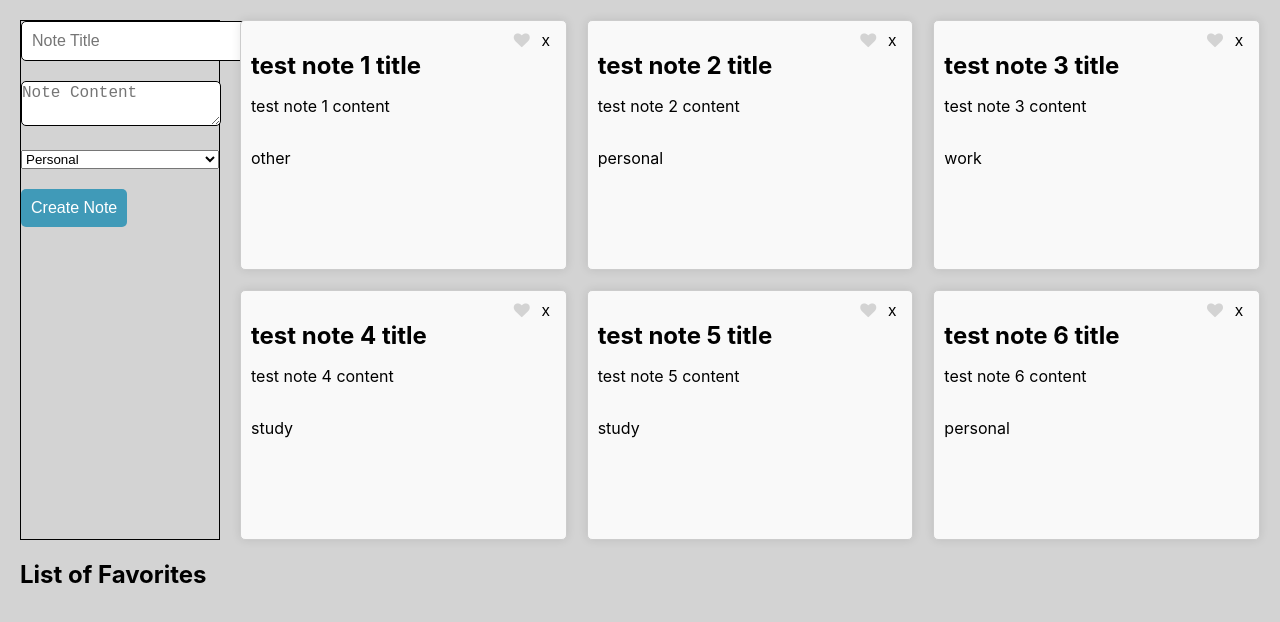
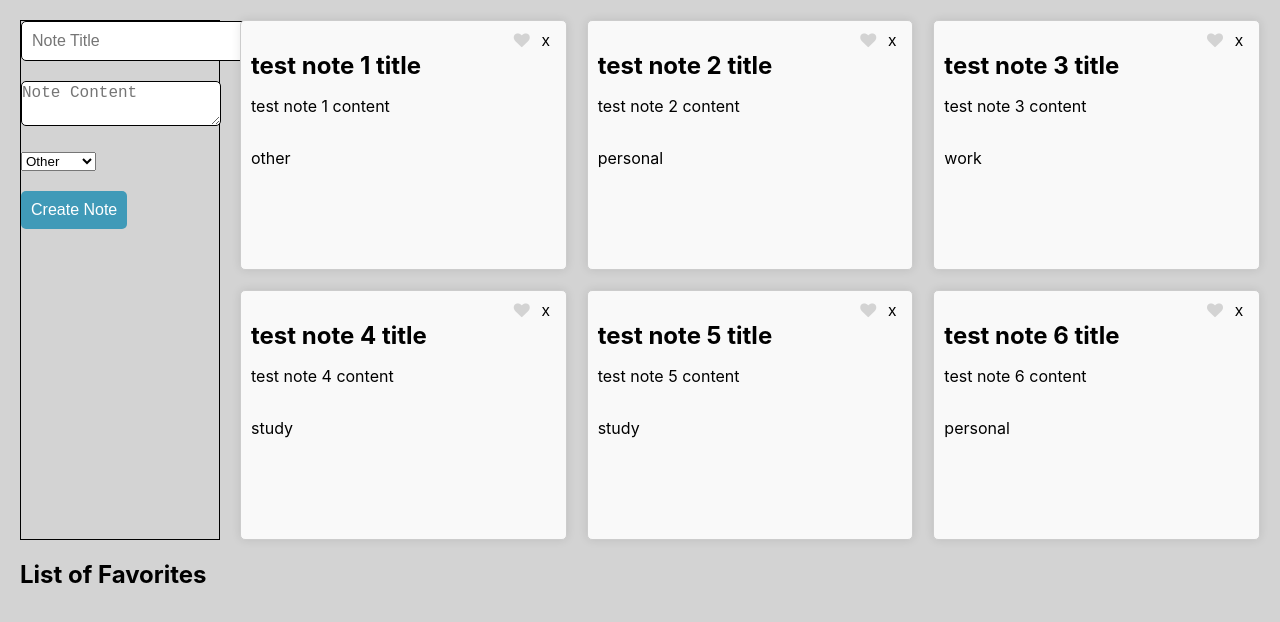
Before and after one commit to ShengqiWu2004/CSE110-Labs, a React (Create React App) app in the folder my-app/: page / in a window 1280 px wide. Shown: the top 622 px of the page. Built offline with nearby package versions, Linux system fonts and the light colour scheme.

Commit message:
Lab 2 Done

```diff
--- a/my-app/src/App.tsx
+++ b/my-app/src/App.tsx
@@ -6,6 +6,7 @@ import {ClickCounter} from "./heartButton"
 import 'font-awesome/css/font-awesome.min.css' // For the Heart Button
 function App() {
   const [notes,setNotes] = useState(dummyNotesList) ;
+  const [noteCount, setNoteCount] = useState(7);
   const handleLikeClick = (noteId: number) => {
     // flip favorate
     setNotes(notes =>
@@ -14,27 +15,64 @@ function App() {
       )
     );
   };
+  const handleDeleteClick = (noteId: number) => {
+    // flip favorate
+    setNotes(notes =>
+      notes.filter(note =>
+        note.id != noteId
+      )
+    );
+  };
   const initialNote = {
     id: -1,
     title: "",
     content: "",
     label: Label.other,
+    favorite: false,
   };
  const [createNote, setCreateNote] = useState(initialNote);
+ const createNoteHandler=(e:React.FormEvent)=>{
+  e.preventDefault();
+  setNoteCount(noteCount+1);
+  const newNote = {...createNote, id: noteCount as number}
+  setNotes([...notes,newNote]);
+  setCreateNote(initialNote);
+ }
+ //const [selectedNote, setSelectedNote] = useState<Note>(initialNote);
+
  return (
-   <div className='app-container'>
-    <form className="note-form">
-       <div><input placeholder="Note Title"></input></div>
+  <div className='app-container'>
+  <form className="note-form" onSubmit={(e)=>createNoteHandler(e)}>
+    <div>
+      <input
+        placeholder="Note Title" value = {createNote.title}
+        onChange={(event) =>
+          setCreateNote({ ...createNote, title: event.target.value })}
+        required>
+      </input>
+    </div>
 
-       <div><textarea placeholder='Note Content'></textarea></div>
-       <select name = "label" id = "label">
-                <option value = "Personal">Personal</option>
-                <option value = "Work">Work</option>
-                <option value = "Study">Study</option>
-                <option value = "Other">Other</option>
-        </select>
+    <div>
+      <textarea placeholder = "Note Content" value = {createNote.content}
+        onChange={(event) =>
+          setCreateNote({ ...createNote, content: event.target.value })}
+        required>
+      </textarea>
+    </div>
 
-       <div><button type="submit">Create Note</button></div>
+    <div>
+     <select value = {createNote.label}
+       onChange={(event) =>
+         setCreateNote({ ...createNote, label: event.target.value as Label})}
+       required>
+       <option value={Label.personal}>Personal</option>
+       <option value={Label.study}>Study</option>
+       <option value={Label.work}>Work</option>
+       <option value={Label.other}>Other</option>
+     </select>
+    </div>
+
+    <div><button type="submit">Create Note</button></div>
     </form>
     <div className="notes-grid">
        {notes.map((note) => (
@@ -45,11 +83,11 @@ function App() {
            <button onClick={()=>handleLikeClick(note.id)}>
             <i className = "fa fa-heart" style = {{color: note.favorite ? 'red' : '#D3D3D3'}}/>
             </button>
-             <button>x</button>
+             <button onClick={()=>handleDeleteClick(note.id)}>x</button>
            </div>
-           <h2> {note.title} </h2>
-           <p> {note.content} </p>
-           <p> {note.label} </p>
+           <h2 contentEditable="true"> {note.title} </h2>
+           <p contentEditable="true"> {note.content} </p>
+           <p contentEditable="true"> {note.label} </p>
          </div>
        ))}
      </div>
```
Also changed, not shown: 1 other file (tests, documents, lock files or other folders).
